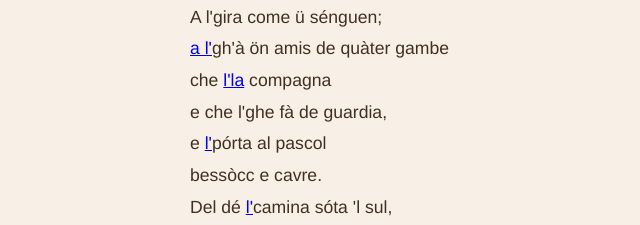
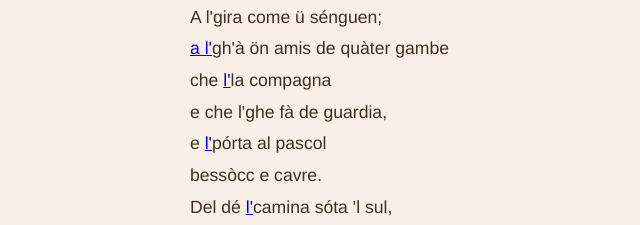
Before and after one commit to vcarrara02/remopedrinicollection, a plain HTML site: page III.html in a window 1280 px wide. Shown: the part 874-1099 px from the top of the page, 0-640 px from the left. Drawn offline with Linux system fonts and the light colour scheme.

Commit message:
Update III.html

```diff
--- a/III.html
+++ b/III.html
@@ -97,7 +97,7 @@
     	<div class="column italian">
 		<p>A l'gira come ü sénguen;<br>
 	<a href="notes.html#note15">a l'</a>gh'à ön amis de quàter gambe<br>
-	che <a href="notes.html#note26">l'la</a> compagna<br>
+	che <a href="notes.html#note6">l'</a>la</a> compagna<br>
 	e che l'ghe fà de guardia,<br>
 	e <a href="notes.html#note6">l'</a>pórta al pascol<br>
 	bessòcc e cavre.<br>
```
